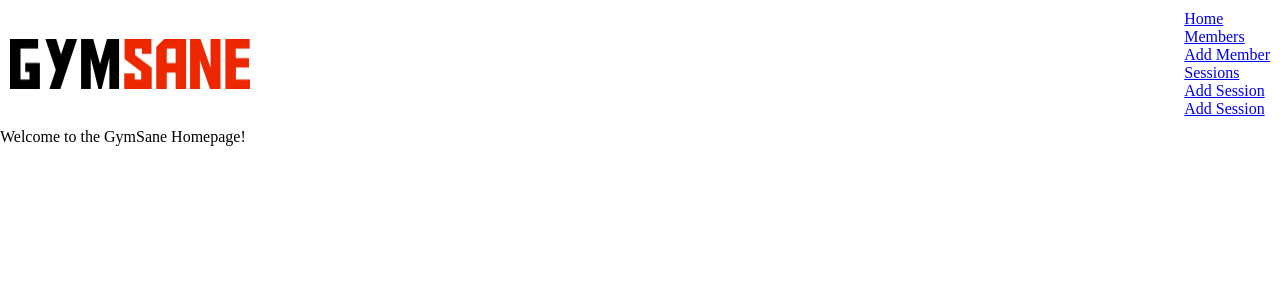
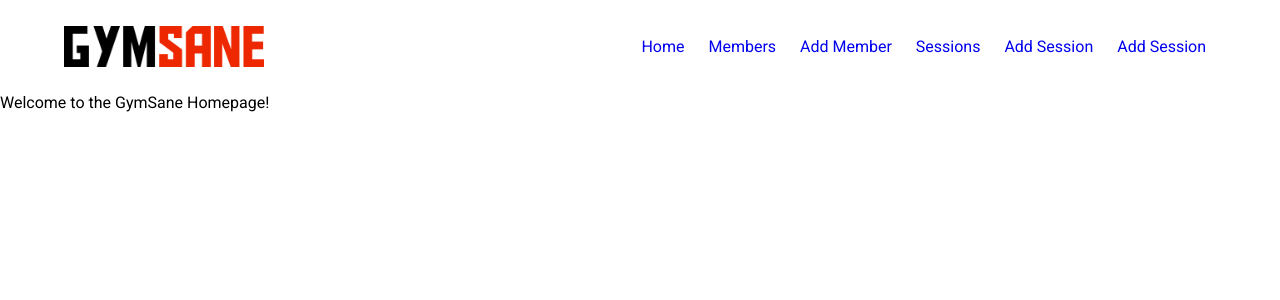
Before and after one commit to sf-adams/gym_sane, a Flask app: page / in a window 1280 px wide. Shown: the top 300 px of the page. Run offline with Flask 2, Linux system fonts and the light colour scheme.

Commit message:
Base HTML Template Styling
Spacing, hover effects, menu bar and fonts all added.

```diff
--- a/static/css/style.css
+++ b/static/css/style.css
@@ -2,40 +2,42 @@
     margin: 0;
     padding: 0;
     box-sizing: border-box;
+    font-family: 'Roboto', sans-serif;
 }
 
 .logo {
-    width: 240px;
-    height: 50px;
+    width: 200px;
+    cursor: pointer;
 }
 
 .menu{
     display: flex;
     justify-content: space-between;
     align-items: center;
-    padding: 10px;
+    padding: 2% 5%;
     background-color: rgb(255, 255, 255);
     color: white;
-  }
-
-
-
-  /* .menu li a{
-    text-decoration: none;
-  }
-
-  .menu li a:visited{
-    color: white;
-  }
-
-  .menu li{
-    padding-right: 10px;
-    list-style: none;
-    color: white;
-    font-family: "Helvetica", arial, sans-serif; font-size: 14px;
-  } */
+}
 
 .menu-links {
+    flex: 1;
+    text-align: right;
     font-size: 16px;
     text-decoration: none;
+    list-style: none;
 }
+
+    .menu-links li {
+        display: inline-block;
+        padding: 0px 10px;
+        position: relative;
+    }
+
+    .menu-links li a {
+        transition: all 0.3s ease 0s;
+        text-decoration: none;
+    }
+
+    .menu-links li a:hover {
+        color: rgb(213, 16, 16);
+    }
--- a/templates/base.html
+++ b/templates/base.html
@@ -4,6 +4,9 @@
     <meta charset="UTF-8">
     <meta http-equiv="X-UA-Compatible" content="IE=edge">
     <meta name="viewport" content="width=device-width, initial-scale=1.0">
+    <link rel="preconnect" href="https://fonts.googleapis.com">
+    <link rel="preconnect" href="https://fonts.gstatic.com" crossorigin>
+    <link href="https://fonts.googleapis.com/css2?family=Roboto:wght@300;400;500;700&display=swap" rel="stylesheet">
     <link rel="stylesheet" href="{{ url_for('static', filename='css/style.css') }}">
     <title>{{title}} - GymSane</title>
 </head>
```
